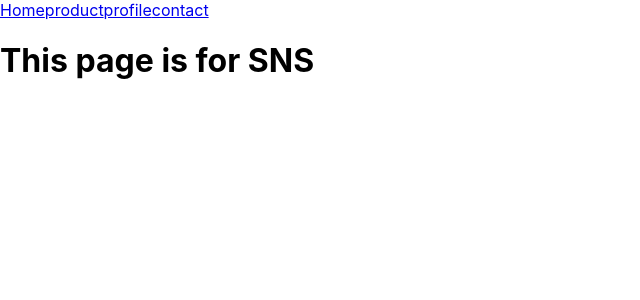
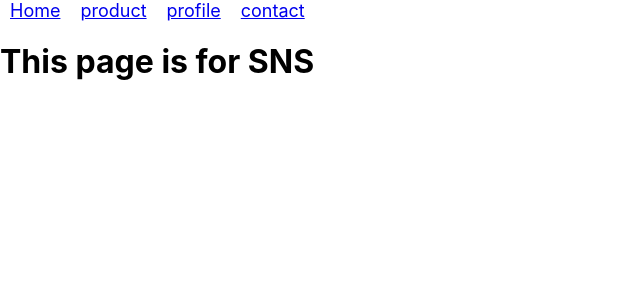
Before and after one commit to keimoriyama/portfolio, a React (Create React App) app: page /contact in a window 1280 px wide. Shown: the top 300 px of the page, without its empty margins (0-640 px from the left). Built offline with nearby package versions, Linux system fonts and the light colour scheme.

Commit message:
cssの追加

```diff
--- /dev/null
+++ b/src/navibar.css
@@ -0,0 +1,4 @@
+.bar {
+  padding: 10px;
+  font-size: large;
+}
--- a/src/navibar.js
+++ b/src/navibar.js
@@ -1,14 +1,15 @@
 import React from 'react'
 import { Link } from 'react-router-dom'
+import './navibar.css'
 
 class NaviBar extends React.Component{
     render(){
         return(
             <div>
-                <Link to="/">Home</Link>
-                <Link to="/product">product</Link>
-                <Link to="/profile">profile</Link>
-                <Link to="/contact">contact</Link>
+                <Link to="/" className="bar">Home</Link>
+                <Link to="/product" className='bar'>product</Link>
+                <Link to="/profile" className='bar'>profile</Link>
+                <Link to="/contact" className='bar'>contact</Link>
             </div>
         )
     }
```
Also changed, not shown: 1 other file (tests, documents, lock files or other folders).
